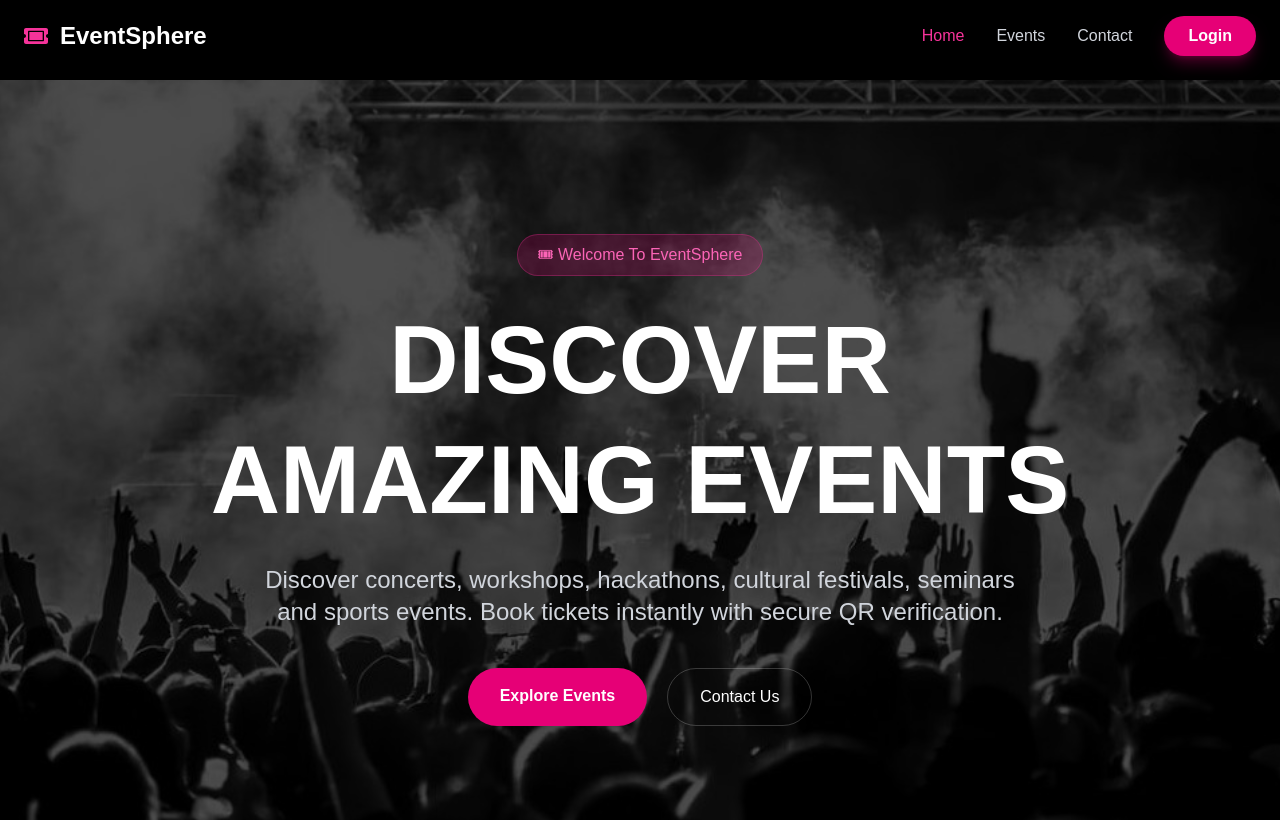
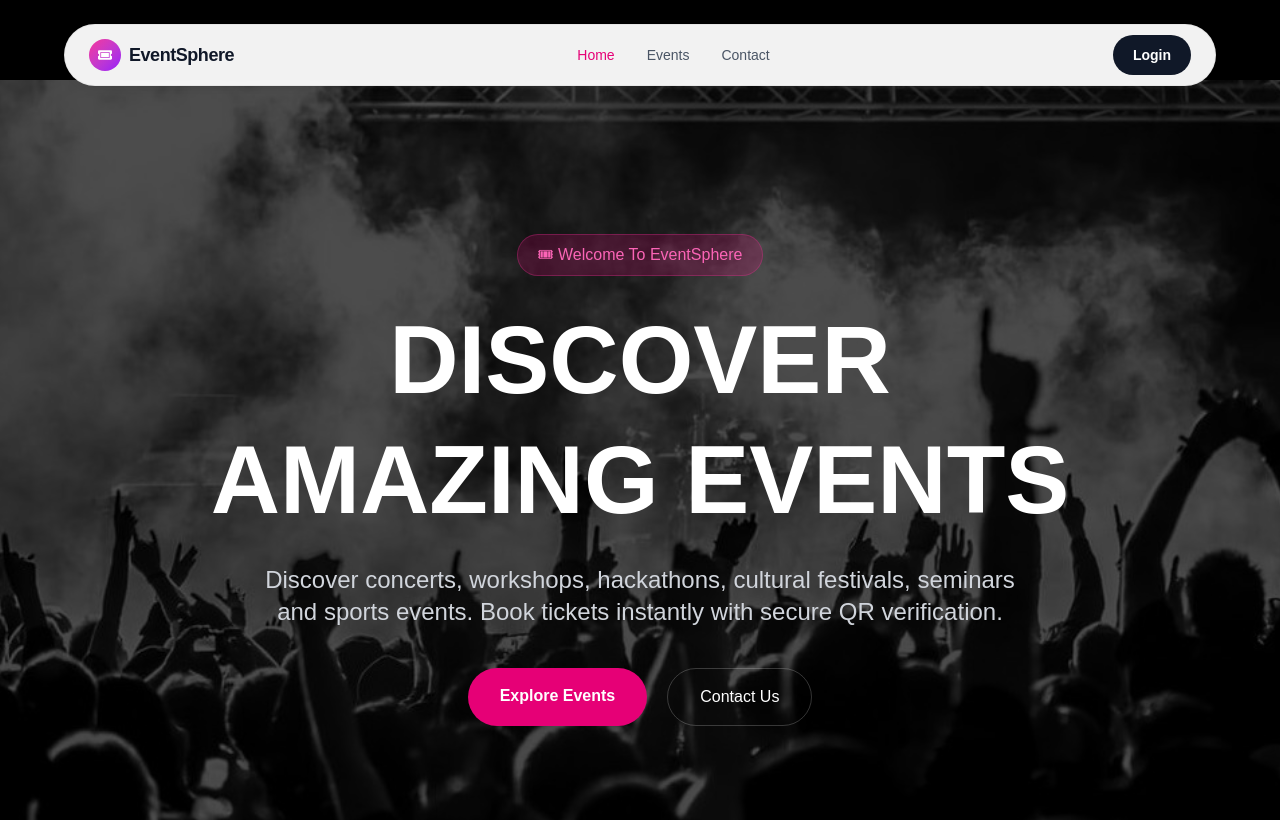
Before and after one commit to virajgolande/EventSphere, a React (Vite) app: page / in a window 1280 px wide. Shown: the top 820 px of the page. Built offline with nearby package versions, Linux system fonts and the light colour scheme.

Commit message:
fixing the navbar

```diff
--- a/src/components/Navbar.jsx
+++ b/src/components/Navbar.jsx
@@ -1,95 +1,67 @@
 import React, { useEffect, useState } from "react";
 import { NavLink } from "react-router-dom";
-import {
-  FaTicketAlt,
-  FaBars,
-  FaTimes,
-} from "react-icons/fa";
+import { FaTicketAlt, FaBars, FaTimes } from "react-icons/fa";
 import { useAuth } from "../Context/AuthContext";
 
 const Navbar = () => {
   const { user, logout } = useAuth();
-
   const [open, setOpen] = useState(false);
   const [scrolled, setScrolled] = useState(false);
 
   useEffect(() => {
     const scroll = () => setScrolled(window.scrollY > 30);
-
     window.addEventListener("scroll", scroll);
-
-    return () =>
-      window.removeEventListener("scroll", scroll);
+    return () => window.removeEventListener("scroll", scroll);
   }, []);
 
   const linkClass = ({ isActive }) =>
-    `transition duration-300 font-medium ${
-      isActive
-        ? "text-pink-500"
-        : "text-gray-300 hover:text-white"
+    `text-sm font-medium transition-colors duration-200 ${
+      isActive ? "text-pink-600" : "text-gray-600 hover:text-gray-900"
+    }`;
+
+  const mobileLinkClass = ({ isActive }) =>
+    `text-base font-medium transition-colors duration-200 ${
+      isActive ? "text-pink-600" : "text-gray-700 hover:text-gray-900"
     }`;
 
   return (
-    <nav
-      className={`fixed top-0 left-0 w-full z-50 transition-all duration-300 ${
-        scrolled
-          ? "bg-black/90 backdrop-blur-xl border-b border-white/10"
-          : "bg-black/40 backdrop-blur-lg"
+    <div
+      className={`fixed top-0 left-0 w-full z-50 flex justify-center transition-all duration-300 ${
+        scrolled ? "pt-3" : "pt-6"
       }`}
     >
-      <div className="max-w-7xl mx-auto px-6 py-4 flex justify-between items-center">
-
+      <nav
+        className={`w-[92%] max-w-6xl bg-white/95 backdrop-blur-md rounded-full border border-black/5 transition-shadow duration-300 ${
+          scrolled ? "shadow-lg shadow-black/5" : "shadow-md shadow-black/5"
+        }`}
+      >
+        <div className="flex items-center justify-between px-4 sm:px-6 py-2.5">
           {/* Logo */}
-
-        <NavLink
-          to="/"
-          className="flex items-center gap-3"
-        >
-          <FaTicketAlt className="text-pink-500 text-2xl" />
-
-          <h1 className="text-2xl font-bold text-white">
+          <NavLink to="/" className="flex items-center gap-2 shrink-0">
+            <span className="w-8 h-8 rounded-full bg-gradient-to-br from-pink-500 to-purple-600 flex items-center justify-center">
+              <FaTicketAlt className="text-white text-sm" />
+            </span>
+            <span className="text-lg font-semibold text-gray-900 tracking-tight">
               EventSphere
-          </h1>
+            </span>
           </NavLink>
 
-        {/* Desktop Menu */}
+          {/* Desktop Links */}
+          <div className="hidden md:flex items-center gap-8">
+            <NavLink to="/" className={linkClass}>Home</NavLink>
+            <NavLink to="/events" className={linkClass}>Events</NavLink>
+            {user && (
+              <NavLink to="/my-tickets" className={linkClass}>My Tickets</NavLink>
+            )}
+            <NavLink to="/contact" className={linkClass}>Contact</NavLink>
+          </div>
 
-        <div className="hidden md:flex items-center gap-8">
-
-          <NavLink
-            to="/"
-            className={linkClass}
-          >
-            Home
-          </NavLink>
-
-          <NavLink
-            to="/events"
-            className={linkClass}
-          >
-            Events
-          </NavLink>
-
-          {user && (
-            <NavLink
-              to="/my-tickets"
-              className={linkClass}
-            >
-              My Tickets
-            </NavLink>
-          )}
-
-          <NavLink
-            to="/contact"
-            className={linkClass}
-          >
-            Contact
-          </NavLink>
-
+          {/* Right side */}
+          <div className="hidden md:flex items-center gap-3">
             {user?.role === "admin" && (
               <NavLink
                 to="/admin/add-event"
-              className="bg-pink-600 hover:bg-pink-700 px-5 py-2 rounded-full text-white transition"
+                className="text-sm font-medium text-gray-600 hover:text-gray-900 px-3 py-2 transition-colors"
               >
                 + Create Event
               </NavLink>
@@ -98,22 +70,17 @@ const Navbar = () => {
             {!user ? (
               <NavLink
                 to="/login"
-              className="bg-pink-600 hover:bg-pink-700 px-6 py-2 rounded-full text-white font-semibold transition shadow-lg shadow-pink-600/30"
+                className="bg-gray-900 hover:bg-black text-white text-sm font-semibold px-5 py-2.5 rounded-full transition-colors"
               >
                 Login
               </NavLink>
             ) : (
-            <div className="flex items-center gap-4">
-
-              {/* Profile */}
-
+              <div className="flex items-center gap-2">
                 <NavLink
                   to="/profile"
-                className="flex items-center gap-3 hover:bg-white/10 px-3 py-2 rounded-xl transition-all duration-300"
+                  className="flex items-center gap-2 hover:bg-black/5 pl-1 pr-3 py-1 rounded-full transition-colors"
                 >
-
-                <div className="w-12 h-12 rounded-full overflow-hidden bg-gradient-to-br from-pink-500 via-pink-600 to-purple-700 border-2 border-pink-400 shadow-lg shadow-pink-500/30 flex items-center justify-center">
-
+                  <div className="w-8 h-8 rounded-full overflow-hidden bg-gradient-to-br from-pink-500 to-purple-600 flex items-center justify-center shrink-0">
                     {user?.profileImage ? (
                       <img
                         src={user.profileImage}
@@ -121,86 +88,51 @@ const Navbar = () => {
                         className="w-full h-full object-cover"
                       />
                     ) : (
-                    <span className="text-white text-xl font-bold">
+                      <span className="text-white text-xs font-bold">
                         {user?.name?.charAt(0).toUpperCase()}
                       </span>
                     )}
-
                   </div>
-
-                <div className="leading-5">
-
-                  <h3 className="text-white font-semibold">
+                  <span className="text-sm font-medium text-gray-900 max-w-[100px] truncate">
                     {user.name}
-                  </h3>
-
-                  <p className="text-xs text-gray-400">
-                    {user.email}
-                  </p>
-
-                </div>
-
+                  </span>
                 </NavLink>
-
                 <button
                   onClick={logout}
-                className="bg-pink-600 hover:bg-pink-700 px-5 py-2 rounded-full text-white font-semibold transition duration-300 shadow-lg shadow-pink-600/30"
+                  className="bg-gray-900 hover:bg-black text-white text-sm font-semibold px-5 py-2.5 rounded-full transition-colors"
                 >
                   Logout
                 </button>
-
               </div>
             )}
-
           </div>
 
           {/* Mobile Menu Button */}
-
           <button
-          className="md:hidden text-white text-2xl"
+            className="md:hidden text-gray-900 text-xl w-9 h-9 flex items-center justify-center rounded-full hover:bg-black/5 transition-colors"
             onClick={() => setOpen(!open)}
+            aria-label="Toggle menu"
           >
             {open ? <FaTimes /> : <FaBars />}
           </button>
-
         </div>
+      </nav>
 
       {/* Mobile Menu */}
-
       {open && (
-        <div className="md:hidden bg-black/95 backdrop-blur-xl border-t border-white/10 px-6 py-6 flex flex-col gap-5">
-
-          <NavLink
-            to="/"
-            onClick={() => setOpen(false)}
-            className="text-white hover:text-pink-500 transition"
-          >
+        <div className="md:hidden fixed top-[76px] left-1/2 -translate-x-1/2 w-[92%] max-w-6xl bg-white/95 backdrop-blur-md rounded-3xl border border-black/5 shadow-lg shadow-black/10 px-6 py-6 flex flex-col gap-5">
+          <NavLink to="/" onClick={() => setOpen(false)} className={mobileLinkClass}>
             Home
           </NavLink>
-
-          <NavLink
-            to="/events"
-            onClick={() => setOpen(false)}
-            className="text-white hover:text-pink-500 transition"
-          >
+          <NavLink to="/events" onClick={() => setOpen(false)} className={mobileLinkClass}>
             Events
           </NavLink>
-
           {user && (
-            <NavLink
-              to="/my-tickets"
-              onClick={() => setOpen(false)}
-              className="text-white hover:text-pink-500 transition"
-            >
+            <NavLink to="/my-tickets" onClick={() => setOpen(false)} className={mobileLinkClass}>
               My Tickets
             </NavLink>
           )}
-
-          <NavLink
-            to="/contact"
-            onClick={() => setOpen(false)}
-            className="text-white hover:text-pink-500 transition"
-          >
+          <NavLink to="/contact" onClick={() => setOpen(false)} className={mobileLinkClass}>
             Contact
           </NavLink>
 
@@ -208,7 +140,7 @@ const Navbar = () => {
             <NavLink
               to="/admin/add-event"
               onClick={() => setOpen(false)}
-              className="bg-pink-600 hover:bg-pink-700 text-white text-center py-3 rounded-xl font-semibold transition"
+              className="bg-gray-900 text-white text-center py-3 rounded-full font-semibold"
             >
               + Create Event
             </NavLink>
@@ -218,21 +150,18 @@ const Navbar = () => {
             <NavLink
               to="/login"
               onClick={() => setOpen(false)}
-              className="bg-pink-600 hover:bg-pink-700 text-white text-center py-3 rounded-xl font-semibold transition"
+              className="bg-gray-900 text-white text-center py-3 rounded-full font-semibold"
             >
               Login
             </NavLink>
           ) : (
             <>
-              {/* Mobile Profile */}
-
               <NavLink
                 to="/profile"
                 onClick={() => setOpen(false)}
-                className="flex items-center gap-4 bg-white/5 hover:bg-white/10 rounded-2xl p-4 transition"
+                className="flex items-center gap-4 bg-black/[0.03] hover:bg-black/5 rounded-2xl p-4 transition-colors"
               >
-                <div className="w-14 h-14 rounded-full overflow-hidden bg-gradient-to-br from-pink-500 via-pink-600 to-purple-700 border-2 border-pink-400 flex items-center justify-center">
-
+                <div className="w-12 h-12 rounded-full overflow-hidden bg-gradient-to-br from-pink-500 to-purple-600 flex items-center justify-center shrink-0">
                   {user?.profileImage ? (
                     <img
                       src={user.profileImage}
@@ -240,25 +169,15 @@ const Navbar = () => {
                       className="w-full h-full object-cover"
                     />
                   ) : (
-                    <span className="text-white text-2xl font-bold">
+                    <span className="text-white text-lg font-bold">
                       {user?.name?.charAt(0).toUpperCase()}
                     </span>
                   )}
-
                 </div>
-
                 <div>
-
-                  <h3 className="text-white font-semibold text-lg">
-                    {user.name}
-                  </h3>
-
-                  <p className="text-gray-400 text-sm">
-                    {user.email}
-                  </p>
-
+                  <h3 className="text-gray-900 font-semibold">{user.name}</h3>
+                  <p className="text-gray-500 text-sm">{user.email}</p>
                 </div>
-
               </NavLink>
 
               <button
@@ -266,16 +185,15 @@ const Navbar = () => {
                   logout();
                   setOpen(false);
                 }}
-                className="bg-pink-600 hover:bg-pink-700 text-white py-3 rounded-xl font-semibold transition"
+                className="bg-gray-900 text-white py-3 rounded-full font-semibold"
               >
                 Logout
               </button>
             </>
           )}
-
         </div>
       )}
-    </nav>
+    </div>
   );
 };
 
```
Lines whose indentation alone changed are shown as unchanged.
